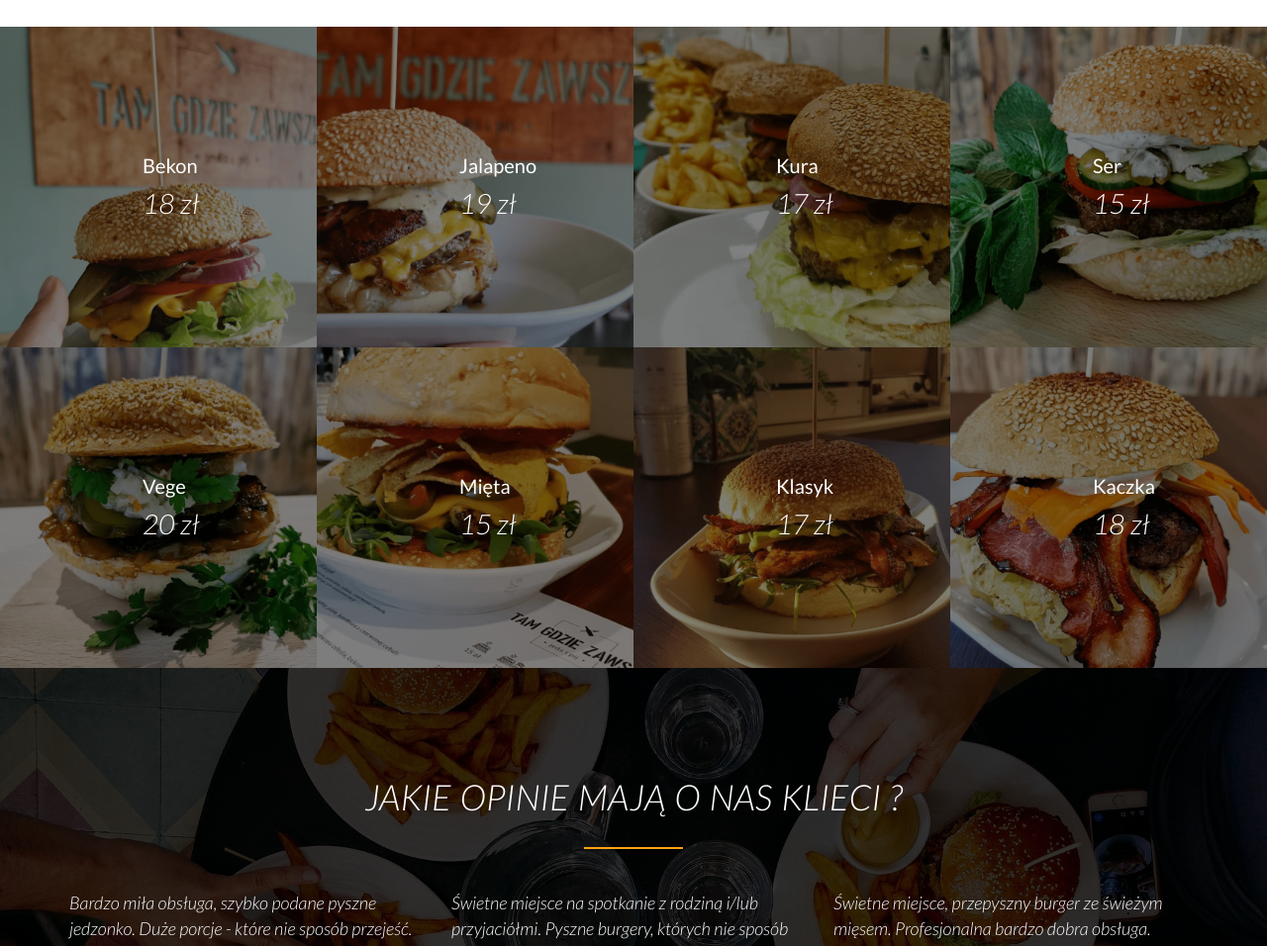
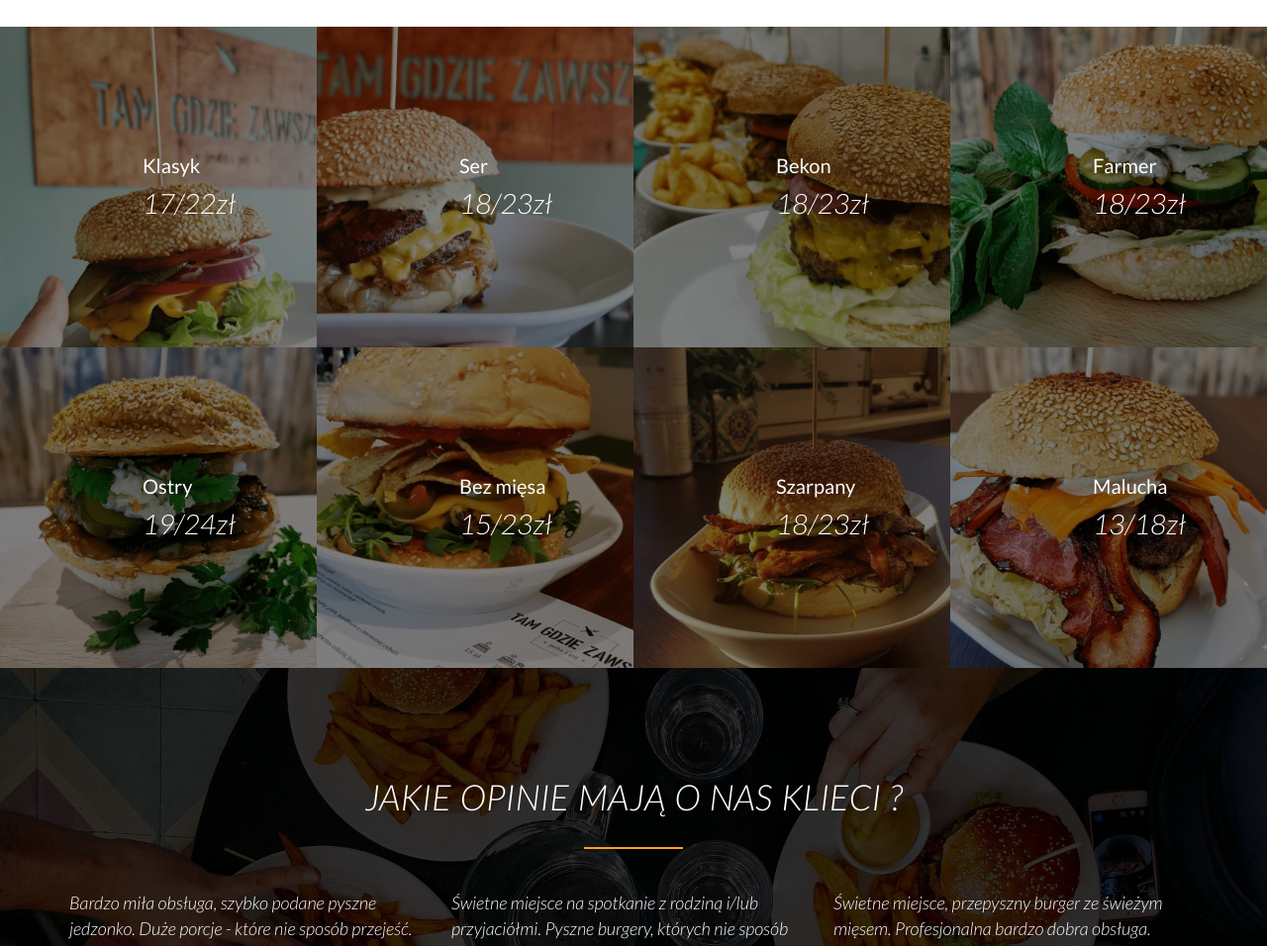
Before and after one commit to matetuh/burger-restaurant, a plain HTML site: page index.html in a window 1280 px wide. Shown: the part 1452-2408 px from the top of the page at 99% size. Drawn offline with nearby package versions, Linux system fonts and the light colour scheme; files whose address does not match are found by name.

Commit message:
Add files via upload

```diff
--- a/index.html
+++ b/index.html
@@ -96,29 +96,29 @@
                     <figure class="meal-photo">
                         <img src="resources/img/1.png" alt="Bekon">
                     </figure>
-                    <h4>Bekon</h4>
-                    <p>18 zł</p>
+                    <h4>Klasyk</h4>
+                    <p>17/22zł</p>
                 </li>
                 <li>
                     <figure class="meal-photo">
                         <img src="resources/img/2.png" alt="Jalapenio">
                     </figure>
-                    <h4>Jalapeno</h4>
-                    <p>19 zł</p>
+                    <h4>Ser</h4>
+                    <p>18/23zł</p>
                 </li>
                 <li>
                     <figure class="meal-photo">
                         <img src="resources/img/3.png" alt="Kura">
                     </figure>
-                    <h4>Kura</h4>
-                    <p>17 zł</p>
+                    <h4>Bekon</h4>
+                    <p>18/23zł</p>
                 </li>
                 <li>
                     <figure class="meal-photo">
                         <img src="resources/img/4.png" alt="Ser">
                     </figure>
-                    <h4>Ser</h4>
-                    <p>15 zł</p>
+                    <h4>Farmer</h4>
+                    <p>18/23zł</p>
                 </li>
             </ul>
             <ul class="meals-showcase">
@@ -126,29 +126,29 @@
                     <figure class="meal-photo">
                         <img src="resources/img/5.png" alt="Vege">
                     </figure>
-                    <h4>Vege</h4>
-                    <p>20 zł</p>
+                    <h4>Ostry</h4>
+                    <p>19/24zł</p>
                 </li>
                 <li>
                     <figure class="meal-photo">
                         <img src="resources/img/6.png" alt="Mięta">
                     </figure>
-                    <h4>Mięta</h4>
-                    <p>15 zł</p>
+                    <h4>Bez mięsa</h4>
+                    <p>15/23zł</p>
                 </li>
                 <li>
                     <figure class="meal-photo">
                         <img src="resources/img/7.png" alt="Klasyk">
                     </figure>
-                    <h4>Klasyk</h4>
-                    <p>17 zł</p>
+                    <h4>Szarpany</h4>
+                    <p>18/23zł</p>
                 </li>
                 <li>
                     <figure class="meal-photo">
                         <img src="resources/img/8.png" alt="Kaczka">
                     </figure>
-                    <h4>Kaczka</h4>
-                    <p>18 zł</p>
+                    <h4>Malucha</h4>
+                    <p>13/18zł</p>
                 </li>
             </ul>
         </section>
```
